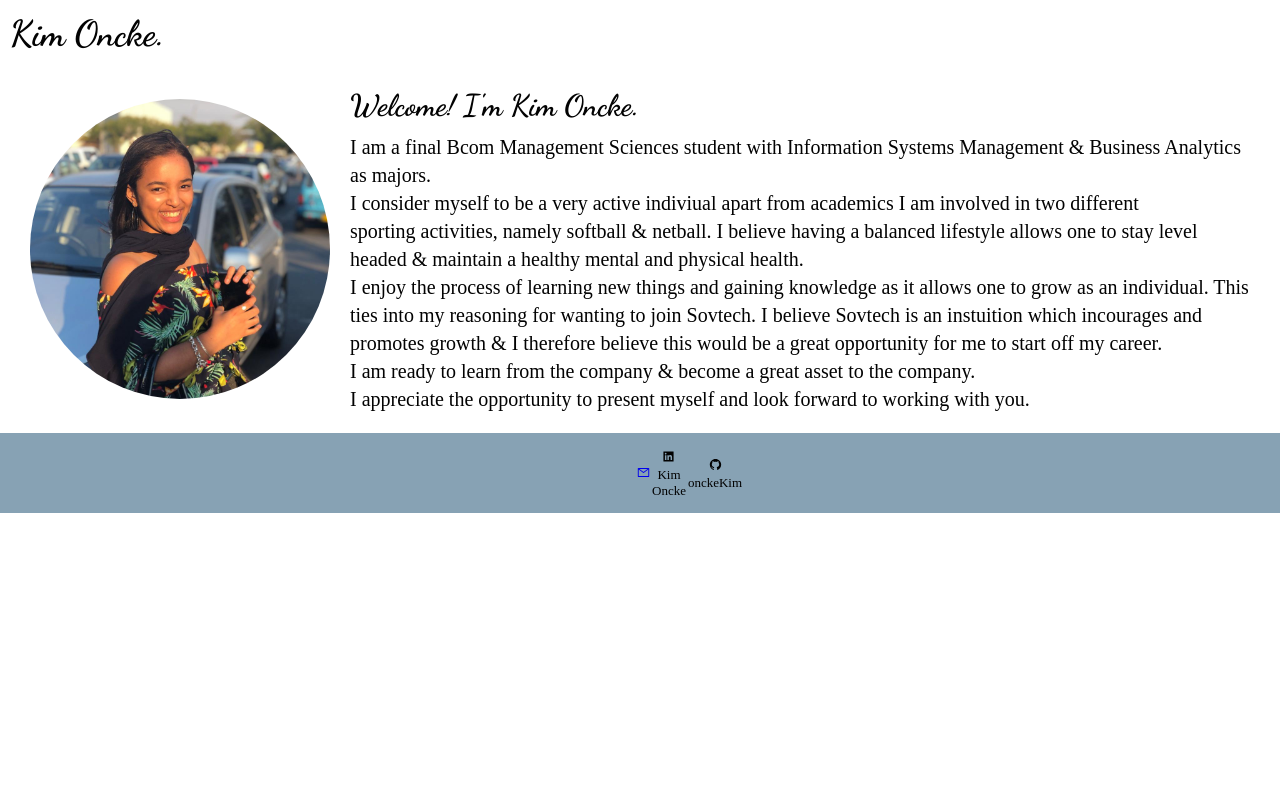
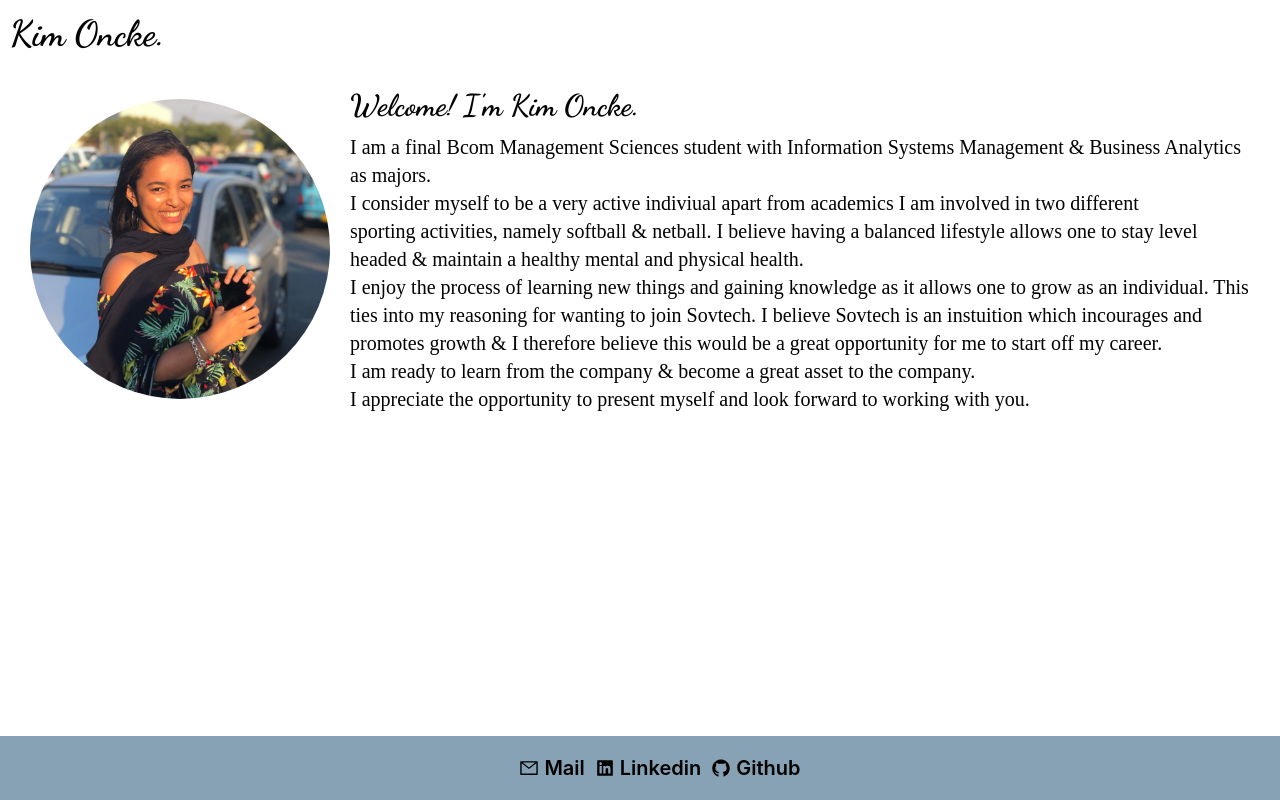
Before and after one commit to onckeKim/sovtech-gradprog, a React (Create React App) app: page / in a window 1280 px wide. Built offline with nearby package versions, Linux system fonts and the light colour scheme.

Commit message:
fix: dynamically render social links

```diff
--- a/src/App.css
+++ b/src/App.css
@@ -106,8 +106,9 @@ html {
     opacity: 1; } }
 
 .App {
+  min-height: 100vh;
   max-width: 100vw;
-  max-height: 100vh;
   overflow-x: hidden;
   overflow-y: scroll;
+  position: relative;
 }
--- a/src/App.js
+++ b/src/App.js
@@ -1,6 +1,6 @@
 import './App.css';
 import { About } from './components/about';
-import Footer from './components/Footer/Footer';
+import { Footer } from "./components/Footer";
 import { Header } from "./components/Header";
 
 function App() {
@@ -8,7 +8,8 @@ function App() {
     <div className="App">
       <Header />
       <About/>
-      <Footer />
+
+<Footer />
     </div>
   );
 }
--- a/src/components/Footer/Footer.css
+++ b/src/components/Footer/Footer.css
@@ -1,35 +1,36 @@
-table {
+.footer {
     width: 100%;
-    text-align: center;
-    padding-left: 15px;
-    padding-right: 15px;
-    flex-direction: column;
-    column-gap: 40px;
-
+    background-color: #87a2b4;
+    padding: 20px;
+    display: flex;
+    justify-content: center;
+    align-items: center;
+    position: absolute;
+    bottom: 0;
 }
 
-.footer {
+.footer ul {
+    text-decoration: none;
+    list-style: none;
     display: flex;
-    width: 100%;
-    height: 8rem;
-    background-color: #87a2b4;
-    justify-content: space-between;
-    padding: 0 2rem;
-
+    align-items: center;
 }
 
-.footer-logo {
-    font-size: 1.3rem;
-    font-weight: 500;
-    font-family: 'Florence';
-    color: #020202;
-    text-decoration: none;
-    margin: auto;
+li {
+    color: black;
+    font-size: 2rem;
+    font-weight: 600;
+    display: flex;
+    align-items: center;
+    padding: 0px 5px;
 }
 
-.contacts {
-    display: flex;
-    flex-direction: column;
-    height: 5rem;
-    width: 5rem;
+a {
+    color: inherit;
+    text-decoration: none;
+    margin-left: 5px;
 }
+
+li:hover {
+    color: white;
+}
--- a/src/components/Footer/Footer.js
+++ /dev/null
@@ -1,28 +0,0 @@
-import React from 'react';
-import './Footer.css';
-import {
-    AiOutlineMail,
-    AiFillLinkedin,
-    AiFillGithub,
-  } from "react-icons/ai";
-
-const Footer = () => {
-    return(
-        <div>
-                <nav className="footer">
-                    <div className="footer-logo">
-                        <table className = "contacts">
-                            <tr>
-                                <td> <p className = "twitter-logo"><a href="mailto:
-                                    onckekim@gmail.com"><AiOutlineMail /></a></p></td>
-                                <td><AiFillLinkedin />  <p className = "logo-name"> Kim Oncke</p>   </td>
-                                <td><AiFillGithub />    <p className = "logo-name"> onckeKim</p> </td>
-                            </tr>
-                        </table>
-                    </div>
-                </nav>
-        </div>
-    )
-}
-
-export default Footer;
--- /dev/null
+++ b/src/components/Footer/index.js
@@ -0,0 +1,30 @@
+import React from 'react';
+import {
+    AiFillGithub, AiFillLinkedin, AiOutlineMail
+} from "react-icons/ai";
+import './Footer.css';
+
+const STATIC_LINKS = [{
+    name: 'Mail',
+    icon: <AiOutlineMail color='inherit'/>,
+    link: "mailto:onckekim@gmail.com"
+},
+{
+    name: 'Linkedin',
+    icon: <AiFillLinkedin color='inherit' />,
+    link: 'https://www.linkedin.com'
+}, {
+    name: 'Github',
+    icon: <AiFillGithub color='inherit' />,
+    link: 'https://github.com/onckekim'
+}]
+
+export const Footer = () => {
+    return(
+                <footer className="footer">
+                    <ul>
+                        {STATIC_LINKS.map(staticLink => <li key={staticLink.name}>{staticLink.icon}<a  href={staticLink.link} target='_blank'>{staticLink.name}</a></li>)}
+                    </ul>
+                </footer>
+    )
+}
--- a/src/components/about/about.css
+++ b/src/components/about/about.css
@@ -3,6 +3,7 @@
     display: flex;
     flex-direction: row;
     align-items: center;
+    flex: 1;
 }
 
 .about_text{
```
